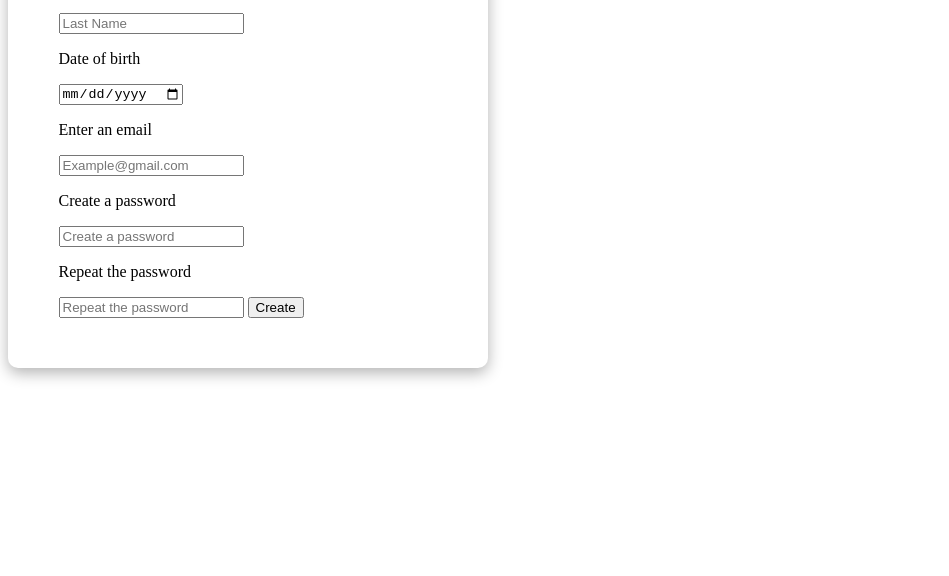
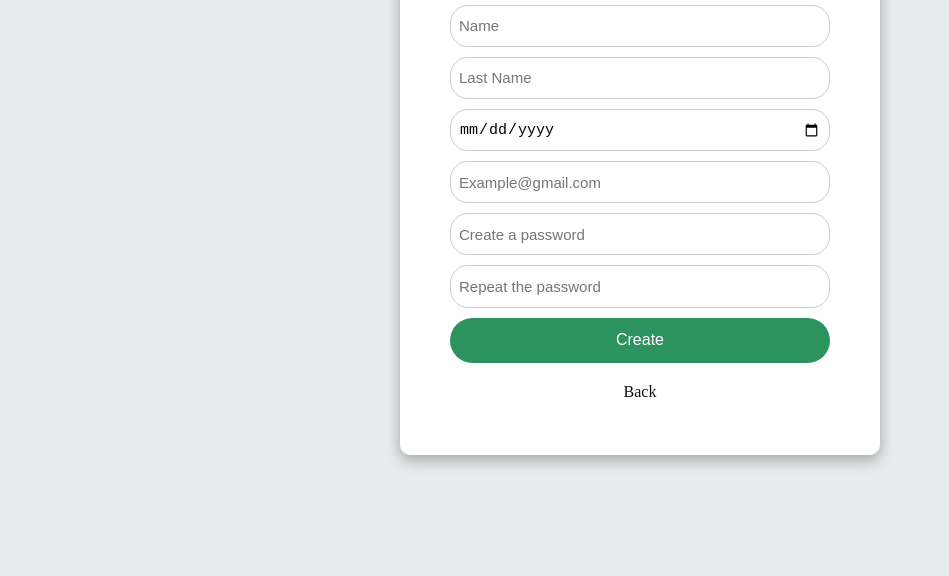
Before and after one commit to Natanael-valdes/Ecotrack, a plain HTML site: page components/CreateAccount.html in a window 1280 px wide. Shown: the part 240-816 px from the top of the page, without its empty margins (0-949 px from the left). Drawn offline with Linux system fonts and the light colour scheme; files whose address does not match are found by name.

Commit message:
pagina creaate account ya con estilo

```diff
--- a/assets/Js/Script.js
+++ b/assets/Js/Script.js
@@ -2,7 +2,7 @@
 
  //-------------------------------cambios de pagina (navigate)---------------------------------------------
 function BotonMover(){
-    window.location.href = "createAccount.html"
+    window.location.href = "components/CreateAccount.html"
 }
 
 function BtonPassword(){
--- a/assets/css/styles.css
+++ b/assets/css/styles.css
@@ -153,6 +153,32 @@ input:focus{
 
 /*---------------------------------------Final de index.html--------------------------------------------*/
 
+/*----------------------------------Inicio de CreateAccount.html----------------------------------------*/
+
+/*Cuerpo*/
+.cuerpoCreateAccount{
+    display: flex;
+    align-items: center;
+    background-color: rgb(232, 236, 236);
+    height: 100vh;
+    align-items: center;
+    justify-content: center;
+}
+
+/*Cajas de texto del form*/
+.cajita-texto{
+    height: 25px;
+    border:1px solid #ccc;
+    border-radius:18px;
+    margin-bottom:10px;
+    padding:2%;
+    font-size:15px;
+}
+
+
+
+/*-----------------------------------Final de CreateAccount.html----------------------------------------*/
+
 /*----------------------------------Inicio de Changepassword.html--------------------------------------*/
 
 /*Cuerpo*/
@@ -207,15 +233,18 @@ input:focus{
     background-color: #E0E0E0;
 }
 
+/*Texto de volver*/
 .textoUnderline{
     justify-content: center;
     text-align:center;
     display:block;
     color:#111;
     text-decoration:none;
-    margin-bottom:40px;
+    margin-bottom: 1%;
 }
 
 .textoUnderline:hover{
     text-decoration: underline;
 }
+
+/*------------------------------------Final de ChangePassword.html-------------------------------------*/
--- a/components/CreateAccount.html
+++ b/components/CreateAccount.html
@@ -12,21 +12,24 @@
     <div class="contenedor-base">
         <h3>Create an Account</h3>
         <div>
-            <form action="PrincipalPage.html" class="Formulario-Create">
-                <p>Name</p>
-                <input type="text" placeholder="Name">
-                <p>Last name</p>
-                <input type="text" placeholder="Last Name">
-                <p>Date of birth</p>
-                <input type="date">
-                <p>Enter an email</p>
-                <input type="email" placeholder="Example@gmail.com">
-                <p>Create a password</p>
-                <input type="password" placeholder="Create a password">
-                <p>Repeat the password</p>
-                <input type="password" placeholder="Repeat the password">
-                <input type="submit" value="Create" class="bton-LogIn">
+            <form action="PrincipalPage.html" class="formulario-log">
+
+                <input type="text" placeholder="Name" class="cajita-texto">
+
+                <input type="text" placeholder="Last Name" class="cajita-texto">
+
+                <input type="date" placeholder="Date of birth" class="cajita-texto">
+
+                <input type="email" placeholder="Example@gmail.com" class="cajita-texto">
+
+                <input type="password" placeholder="Create a password" class="cajita-texto">
+
+                <input type="password" placeholder="Repeat the password" class="cajita-texto">
+
+                <input type="submit" value="Create" class="botoncito" >
             </form>
+
+            <a href="../index.html" class="textoUnderline">Back</a>
         </div>
     </div>
 
```
Also changed, not shown: index.html (+3 -3 lines).
